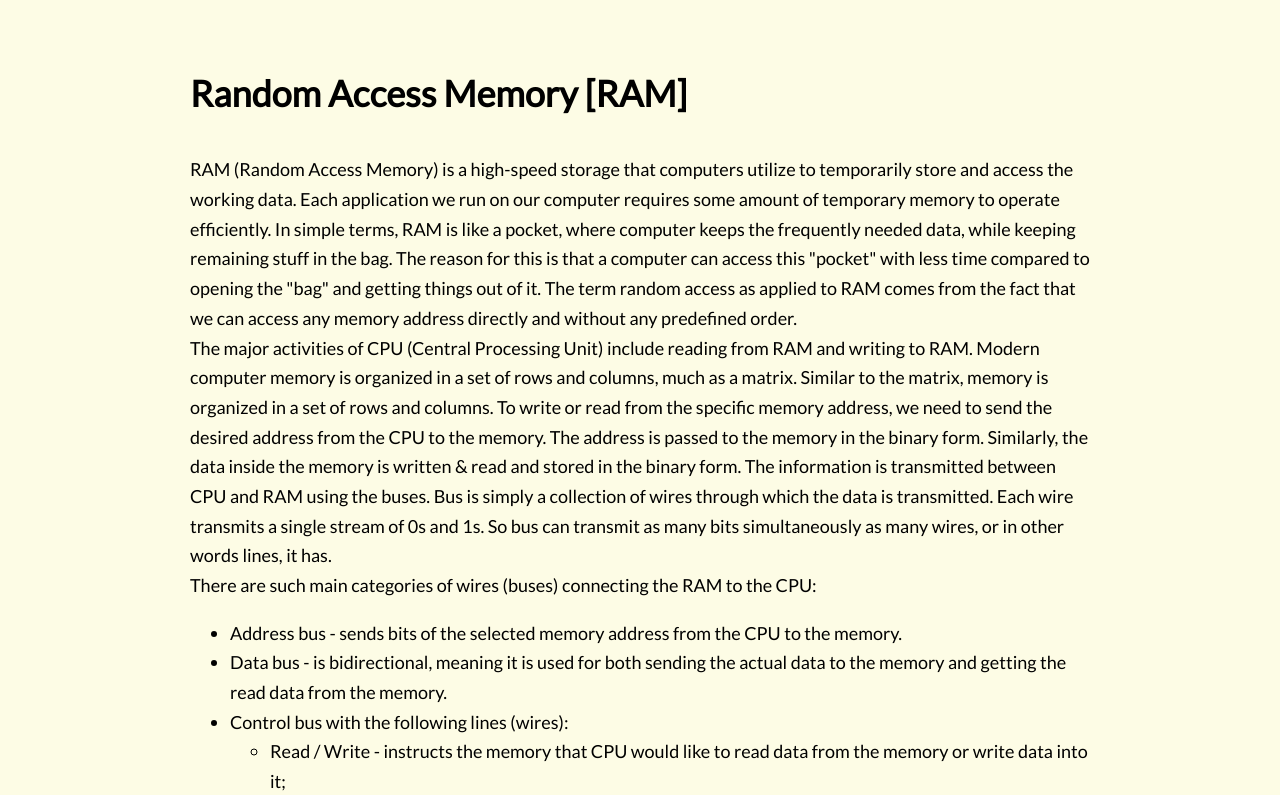
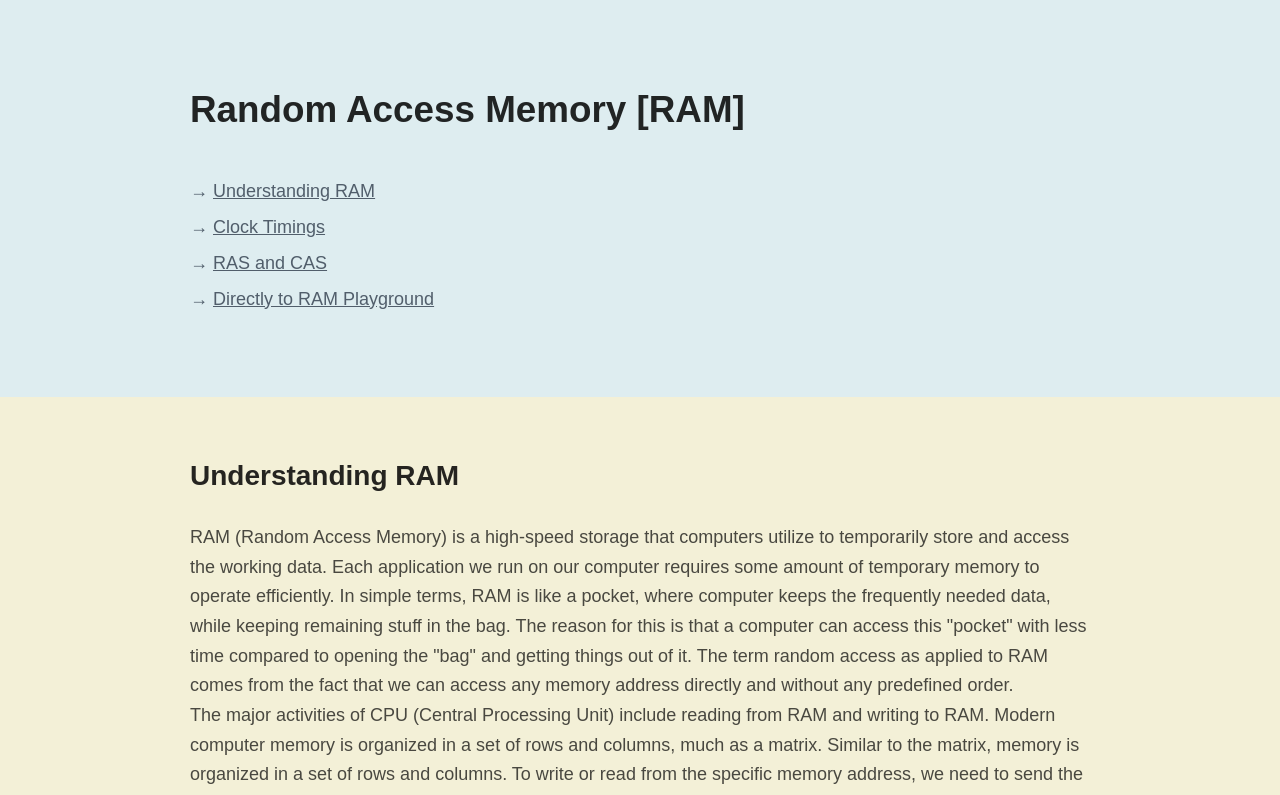
Before and after one commit to yarynakorduba/ram-viz-test, a React (Create React App) app: page / in a window 1280 px wide. Shown: the top 795 px of the page. Built offline with nearby package versions, Linux system fonts and the light colour scheme.

Commit message:
Add preface to the article.

```diff
--- a/public/index.html
+++ b/public/index.html
@@ -7,6 +7,9 @@
     <meta name="theme-color" content="#000000" />
     <meta name="description" content="Web site created using create-react-app" />
     <link rel="apple-touch-icon" href="%PUBLIC_URL%/logo192.png" />
+    <link rel="preconnect" href="https://fonts.googleapis.com">
+    <link rel="preconnect" href="https://fonts.gstatic.com" crossorigin>
+    <link rel="preconnect" href="https://fonts.googleapis.com/css2?family=PT+Sans:wght@400;700&display=swap">
     <!--
       manifest.json provides metadata used when your web app is installed on a
       user's mobile device or desktop. See https://developers.google.com/web/fundamentals/web-app-manifest/
--- a/src/commonStyles/index.scss
+++ b/src/commonStyles/index.scss
@@ -1,6 +1,4 @@
 @import "./input.scss";
-@import url("https://fonts.googleapis.com/css2?family=Roboto+Mono:wght@300;400;600&display=swap");
-@import url("https://fonts.googleapis.com/css2?family=Lato&display=swap");
 
 :root {
   --black: black;
@@ -15,16 +13,14 @@
 
   --box-shadow-primary: rgba(100, 100, 111, 0.3) 0px 7px 29px 0px;
 }
-
+html {
+  scroll-behavior: smooth;
+}
 body {
   margin: 0;
-  font-family: "Lato", sans-serif;
+  font-family: "PT Sans", sans-serif;
   -webkit-font-smoothing: antialiased;
   -moz-osx-font-smoothing: grayscale;
-}
-
-code {
-  font-family: source-code-pro, Menlo, Monaco, Consolas, "Courier New", monospace;
 }
 
 input {
--- a/src/components/App/App.js
+++ b/src/components/App/App.js
@@ -1,22 +1,14 @@
-import React, { useState } from "react";
+import React from "react";
 
 import BEM from "../../helpers/BEM";
 import RAMVisualization from "../RAMVisualization";
-import RoundArrow from "../../icons/RoundArrow";
+import RAMArticle from "../RAMArticle";
 
 import "./App.scss";
-import RAMArticle from "../RAMArticle";
 
 const b = BEM("App");
 
-const DISPLAY_MODE = {
-  visualization: "visualization",
-  both: "both",
-};
-
 function App() {
-  const [displayMode, setDisplayMode] = useState(DISPLAY_MODE.both);
-
   return (
     <div className={b()}>
       <RAMArticle />
--- a/src/components/RAMArticle/RAMArticle.js
+++ b/src/components/RAMArticle/RAMArticle.js
@@ -15,8 +15,27 @@ const b = BEM("RAMArticle");
 const RAMArticle = () => {
   return (
     <div className={b()}>
+      <section className={b("preface")}>
+        <h1 className={b("heading", ["primary"])}>Random Access Memory [RAM]</h1>
+        <section className={b("contents")}>
+          <a className={b("topicRef")} href="#understandingRAM">
+            Understanding RAM
+          </a>
+          <a className={b("topicRef")} href="#clockTimingsChapter">
+            Clock Timings
+          </a>
+          <a className={b("topicRef")} href="#rasCasChapter">
+            RAS and CAS
+          </a>
+          <a className={b("topicRef")} href="#playground">
+            Directly to RAM Playground
+          </a>
+        </section>
+      </section>
       <section className={b("topic", ["introduction"])}>
-        <h1 className={b("heading",  ["primary"])}>Random Access Memory [RAM]</h1>
+        <h2 id="understandingRAM" className={b("heading", ["secondary"])}>
+          Understanding RAM
+        </h2>
         <p className={b("paragraph")}>
           RAM (Random Access Memory) is a high-speed storage that computers utilize to temporarily store and access the
           working data. Each application we run on our computer requires some amount of temporary memory to operate
@@ -78,8 +97,8 @@ const RAMArticle = () => {
         <img src={MemoryBlocks} className={b("schema", ["memoryBlocks"])} />
         <p className={b("paragraph")}>
           Instead of thinking of it as a series of individual memory modules and circuits, we will move to another level
-          of abstraction and think of it as a uniform bank of addressable memory, which can store 2^M words of the
-          length N bit, where M is the width of the address bus and N is the width of the data bus.
+          of abstraction and think of it as a uniform bank of addressable memory, which can store 2<sup>M</sup> words of
+          the length N bit, where M is the width of the address bus and N is the width of the data bus.
         </p>
         <img src={MemoryBank} className={b("schema", ["memoryBank"])} />
         <p className={b("paragraph")}>
@@ -90,27 +109,31 @@ const RAMArticle = () => {
         </p>
       </section>
       <section className={b("topic", ["clockTimings"])}>
-        <h2 className={b("heading", ["secondary"])}>Clock Timings</h2>
+        <h2 id="clockTimingsChapter" className={b("heading", ["secondary"])}>
+          Clock Timings
+        </h2>
         <p className={b("paragraph")}>
           Of course, passing of the information from CPU into RAM and vice versa is not executed immediately. It takes
           some time to send the information at a certain speed through the wires and read / write it to the memory. The
-          delay which occurs in the data transmission as the data moves between CPU and RAM is called RAM latency [0].
-          RAM latency is measured in terms of memory bus clock cycles. A clock cycle is a pulse used to synchronize the
+          delay which occurs in the data transmission as the data moves between CPU and RAM is called RAM latency. RAM
+          latency is measured in terms of memory bus clock cycles. A clock cycle is a pulse used to synchronize the
           operations of the components of a CPU and other parts of the computer, such as a memory. The fewer clock
           cycles, the lower the latency. The lower the latency, the better. The speed at which the CPU or the memory can
-          respond to the clock cycles is called its clock speed and is measured in hertz (Hz)[1]. One Hz equals to one
+          respond to the clock cycles is called its clock speed and is measured in hertz (Hz). One Hz equals to one
           cycle per second. The number of cycles per second depends on the specific hardware and is defined by its
           producers (you can find this information on the chips documentation). Today's personal computers run at a
-          clock speed of several gigahertz [2].
+          clock speed of several gigahertz.
         </p>
         <p className={b("paragraph")}>
           The type of RAM which has its operations orchestrated by an externally supplied clock signal is called SDRAM
-          (Synchronous Dynamic random-access memory) [3]. So there is one more additional clock wire, which can either
+          (Synchronous Dynamic random-access memory). So there is one more additional clock wire, which can either
           supply 1 or 0 to indicate the constant change of clock cycles.
         </p>
       </section>
       <section className={b("topic", ["rasCas"])}>
-        <h2 className={b("heading", ["secondary"])}>RAS and CAS</h2>
+        <h2 id="rasCasChapter" className={b("heading", ["secondary"])}>
+          RAS and CAS
+        </h2>
         <p className={b("paragraph")}>
           To this point, we were mainly talking about the memory address bus as a group of wires, which pass the index
           of the memory location in the binary format. But, in fact, similar to the matrix, memory is organized into a
@@ -131,7 +154,7 @@ const RAMArticle = () => {
           Access Strobe) and CAS (Column Access Strobe). When data is read or written into memory, the CPU activates the
           RAS line to specify the row of the desired location, and then, after some number of tacts, activates the CAS
           line to specify the column. Combined, the two signals give us the complete location address in DRAM, and only
-          after that the data is actually read or written [4].
+          after that the data is actually read or written.
         </p>
         <img src={MemoryBankRasCas} className={b("schema", ["memoryBank"])} />
       </section>
--- a/src/components/RAMArticle/RAMArticle.scss
+++ b/src/components/RAMArticle/RAMArticle.scss
@@ -3,13 +3,17 @@
   font-weight: 400;
   font-size: 1.125rem;
   line-height: 1.65;
+  color: rgba(0, 0, 0, 0.7);
 
   &__heading {
     max-width: 900px;
     margin: auto;
+    font-weight: bold;
+    color: rgba(0, 0, 0, 0.85);
+
     &_primary {
       padding: 2rem 0 2rem 0;
-      font-size: 2.25rem;
+      font-size: 2.3rem;
     }
     &_secondary {
       padding: 1.5rem 0 1.5rem 0;
@@ -49,13 +53,34 @@
   &__topic {
     padding: 2rem 0 3rem 0;
     &_introduction {
-      background-color: #fdfce5;
+      background-color: #f3f0d7;
     }
     &_clockTimings {
       background-color: #f1f9f9;
     }
     &_rasCas {
-      background-color: #f9f3df;
+      background-color: #f5f3ec;
+    }
+  }
+
+  &__preface {
+    background-color: #deedf0;
+    padding: 3rem 0 5rem 0;
+  }
+
+  &__contents {
+    max-width: 900px;
+    margin: auto;
+  }
+  &__topicRef {
+    display: block;
+    color: var(--text-primary);
+    line-height: 2;
+    &:before {
+      float: left;
+      margin-right: 5px;
+      content: "→ ";
+      text-decoration: none;
     }
   }
 }
--- a/src/components/RamVisualization/RamVisualization.js
+++ b/src/components/RamVisualization/RamVisualization.js
@@ -11,7 +11,7 @@ const b = BEM("RAMVisualization");
 
 const RAMVisualization = () => {
   return (
-    <div className={b()}>
+    <div id="playground" className={b()}>
       <div className={b("container")}>
         <header className={b("caption")}>
           <h2>RAM Playground</h2>
--- a/src/components/RamVisualization/RamVisualization.scss
+++ b/src/components/RamVisualization/RamVisualization.scss
@@ -1,6 +1,8 @@
 .RAMVisualization {
   padding: 2rem 4rem 4rem 4rem;
-  background-color: #fefbf3;
+  background-color: #fdfce5;
+
+  // background-color: #f5f3ec;
   &__container {
     max-width: 1200px;
     margin: auto;
--- a/src/components/VisualizationSettings/VisualizationSettings.js
+++ b/src/components/VisualizationSettings/VisualizationSettings.js
@@ -31,7 +31,7 @@ const VisualizationSettings = () => {
           checked={isTactingEnabled}
           onChange={() => setIsTactingEnabledAct(!isTactingEnabled)}
         />
-        Tacting
+        Manual clock
       </label>
       <label className={b("rasCas")}>
         <input
```
